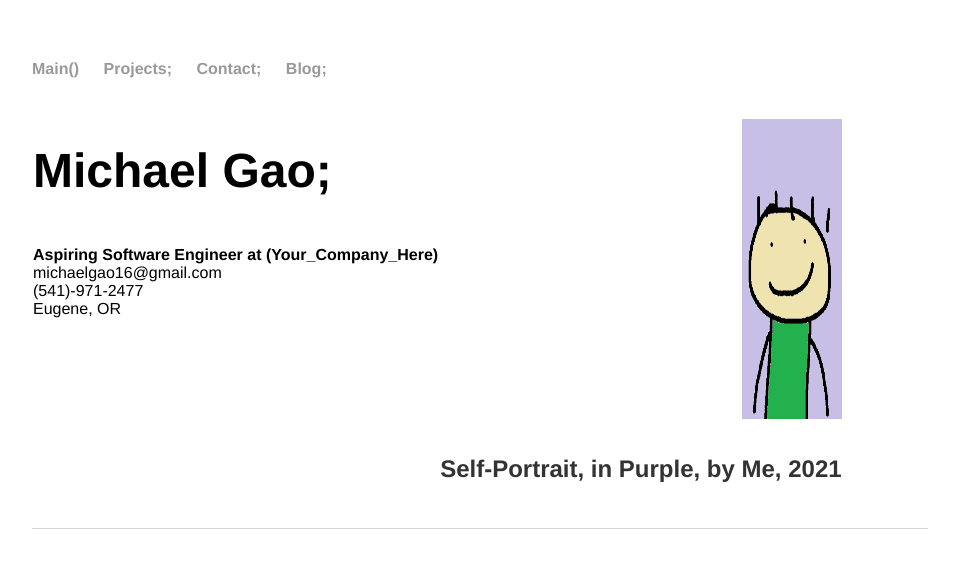
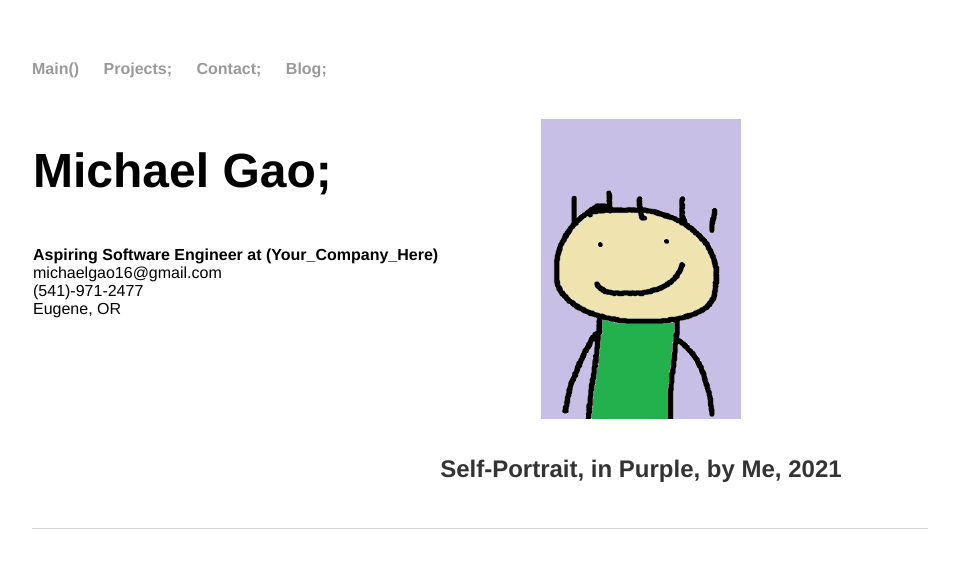
Before and after one commit to michael-c-gao/WebsiteOfMichael, a Jekyll site: the page built from contact/index.html, in a window 1280 px wide. Shown: the top 568 px of the page, without its empty margins (160-1119 px from the left). Built offline with Jekyll 4.4.1, drawn with Linux system fonts in a browser that asks for light colours.

Commit message:
Update index.html

```diff
--- a/contact/index.html
+++ b/contact/index.html
@@ -27,7 +27,7 @@
 		Eugene, OR<br>
 	</section>
 	<section class="child">
-		<p style="text-align:right;"><img src="selfportrait2.png" alt="Self Portrait" width="100"
+		<p style="text-align:center;"><img src="selfportrait2.png" alt="Self Portrait" width="200"
 			     height="300"></p>
 
 		<p style="text-align:right;"><strong>Self-Portrait, in Purple, by Me, 2021</strong></p><br>
```
